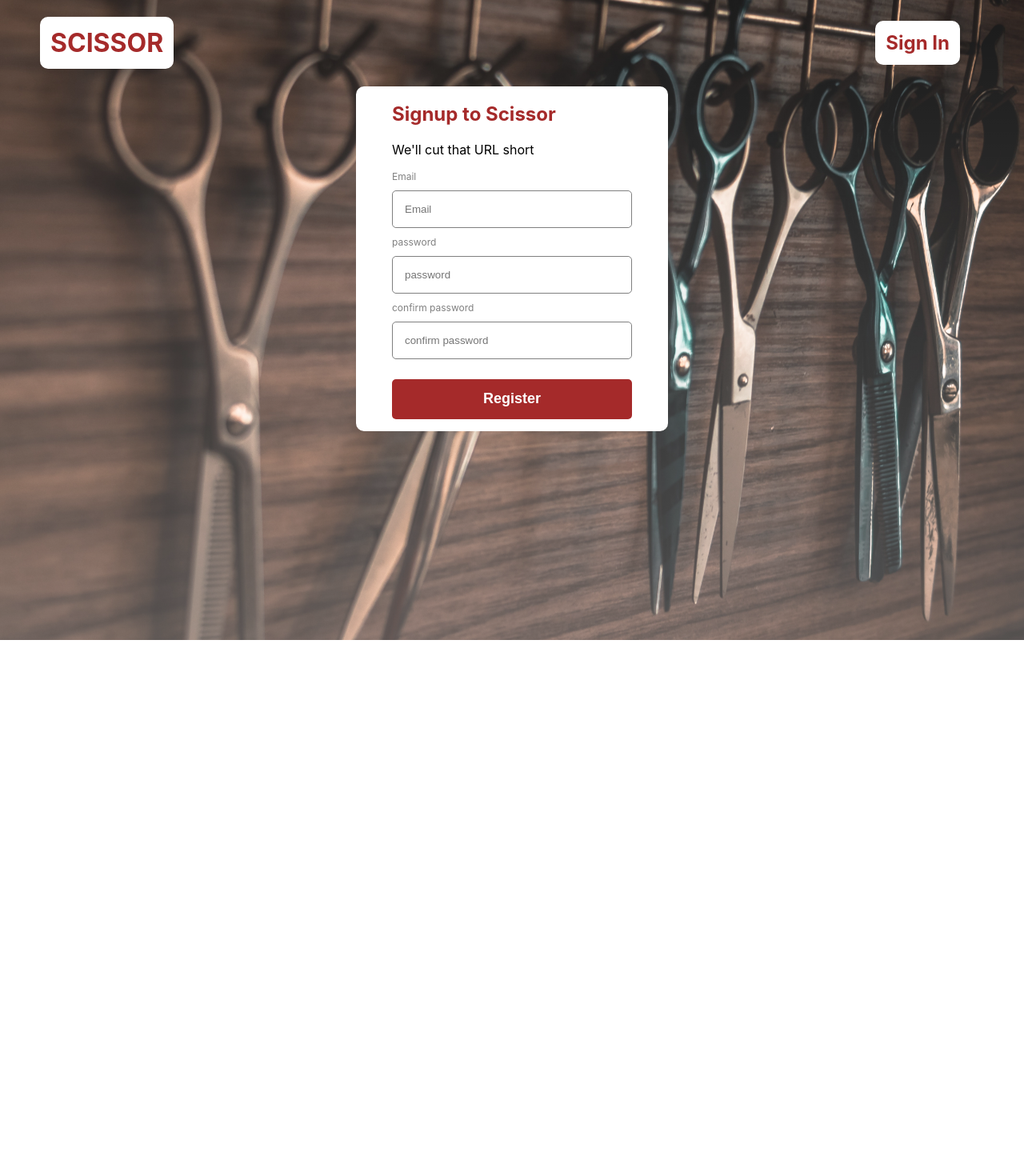
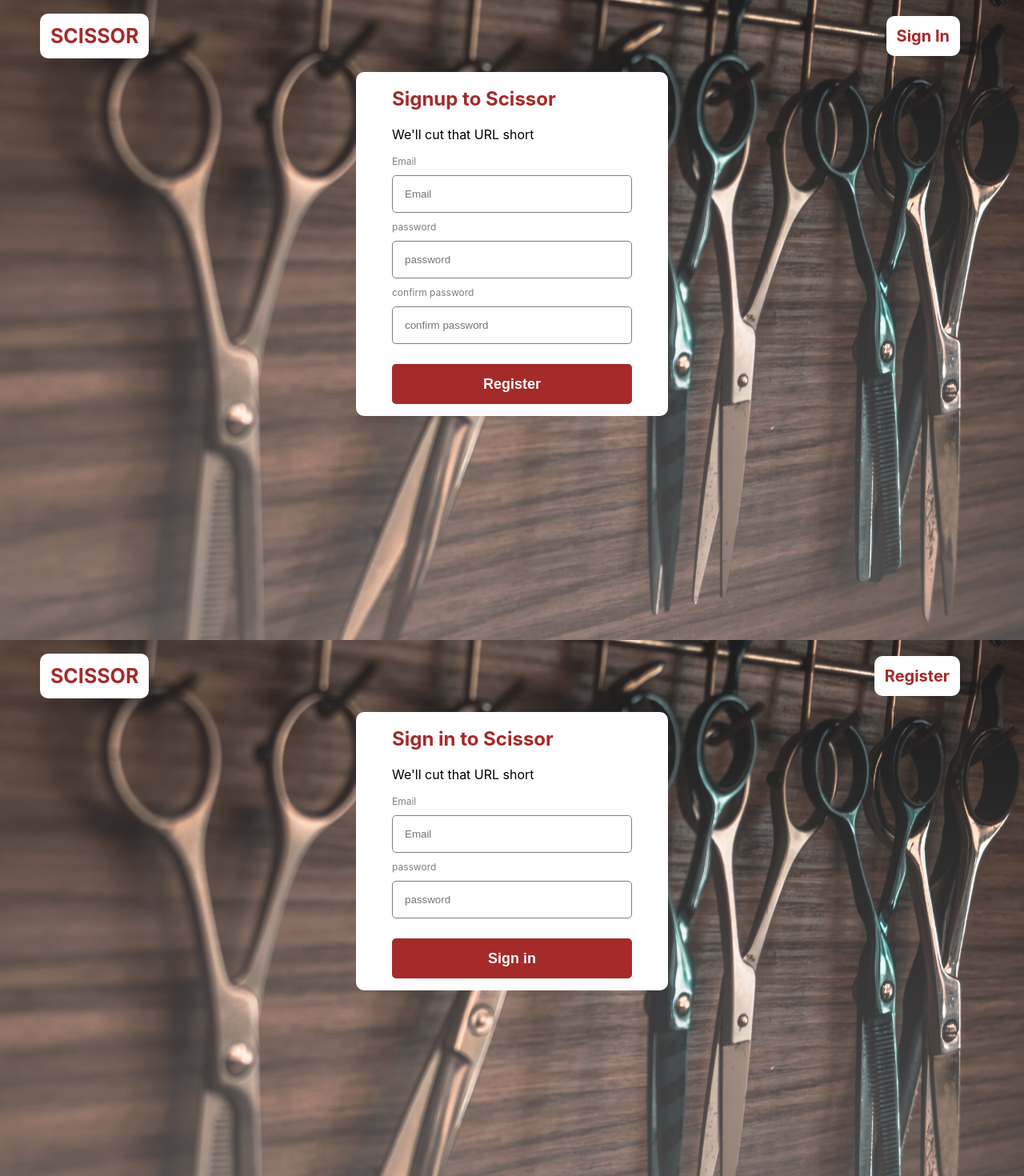
Before and after one commit to jjatuah/Scissor_URL_Shortener_Frontend, a React (Create React App) app in the folder scissor_url_shortener_frontend/: page / in a window 1280 px wide. Shown: the top 1470 px of the page at 80% size. Before the commit the page ends 800 px from the top, so only its background shows below. Built offline with nearby package versions, Linux system fonts and the light colour scheme.

Commit message:
completed login page

```diff
--- a/scissor_url_shortener_frontend/src/App.js
+++ b/scissor_url_shortener_frontend/src/App.js
@@ -1,10 +1,12 @@
 import './App.css';
 import Register from './pages/register/Register';
+import Login from './pages/login/Login';
 
 function App() {
   return (
     <div className="App">
       <Register />
+      <Login />
     </div>
   );
 }
--- a/scissor_url_shortener_frontend/src/pages/login/Login.jsx
+++ b/scissor_url_shortener_frontend/src/pages/login/Login.jsx
@@ -5,10 +5,9 @@ const Login = () => {
 
   const [values, setValues] = useState({
     email:"",
-    password:"",
-    confirmpassword:""
+    password:""
   });
-  //pattern: `^(?=.*[0-9])(?=.*[a-zA-Z](?=.*[!@#$%^&*])[a-zA-Z0-9!@#$%^&*]{8,20}$`
+
   const inputs = [
     {
       id:1,
@@ -28,16 +27,6 @@ const Login = () => {
       errorMessage:"Password must be at least 8 characters long and should include a number",
       pattern: "^(?=.*\\d).{8,}$",
       required: true
-    },
-    {
-      id:3,
-      name:"confirmPassword",
-      type:"password",
-      placeholder:"confirm password",
-      label:"confirm password",
-      errorMessage:"Passwords don't match",
-      pattern: values.password,
-      required: true
     }
   ]
 
@@ -55,15 +44,15 @@ const Login = () => {
     <div className="register">
       <div className="top">
         <h1>SCISSOR</h1>
-        <h2>Sign In</h2>
+        <a href="">Register</a>
       </div>
       <form onSubmit={handleSubmit}>
-        <h2>Signup to Scissor</h2>
+        <h2>Sign in to Scissor</h2>
         <p>We'll cut that URL short</p>
         {inputs.map((input) => (
           <FormInput key={input.id} {...input} value = {values[input.name]} onChange={onChange}/>
         ))}
-        <button>Register</button>
+        <button>Sign in</button>
       </form>
     </div>
    );
--- a/scissor_url_shortener_frontend/src/pages/register/Register.css
+++ b/scissor_url_shortener_frontend/src/pages/register/Register.css
@@ -25,14 +25,24 @@
   color: brown;
   padding: 13px;
   border-radius: 10px;
+  font-size: 25px;
 }
 
-.top > h2 {
+.top > a {
   margin-right: 80px;
   background: #fff;
   color: brown;
   padding: 13px;
   border-radius: 10px;
+  font-weight: bold;
+  text-decoration: none;
+  font-size: 20px;
+}
+
+.top > a:hover {
+  color: #fff;
+  background: brown;
+  transition: .75s;
 }
 
 form {
@@ -58,3 +68,10 @@ form > button {
   font-weight: bold;
   margin: 15px 0;
 }
+
+form > button:hover {
+  color: brown;
+  background-color: #fff;
+  border: 1px solid brown;
+  transition: .75s;
+}
--- a/scissor_url_shortener_frontend/src/pages/register/Register.jsx
+++ b/scissor_url_shortener_frontend/src/pages/register/Register.jsx
@@ -9,7 +9,7 @@ const Register = () => {
     password:"",
     confirmpassword:""
   });
-  //pattern: `^(?=.*[0-9])(?=.*[a-zA-Z](?=.*[!@#$%^&*])[a-zA-Z0-9!@#$%^&*]{8,20}$`
+
   const inputs = [
     {
       id:1,
@@ -56,7 +56,7 @@ const Register = () => {
     <div className="register">
       <div className="top">
         <h1>SCISSOR</h1>
-        <h2>Sign In</h2>
+        <a href="#">Sign In</a>
       </div>
       <form onSubmit={handleSubmit}>
         <h2>Signup to Scissor</h2>
```
